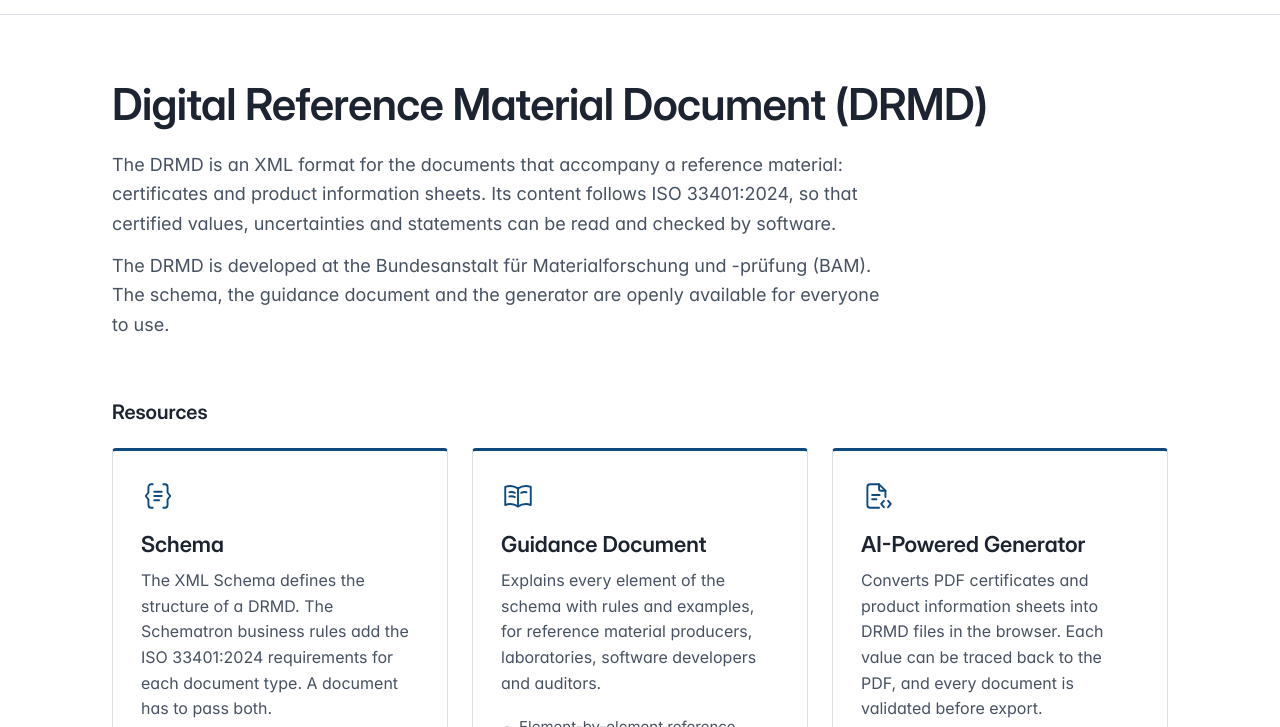
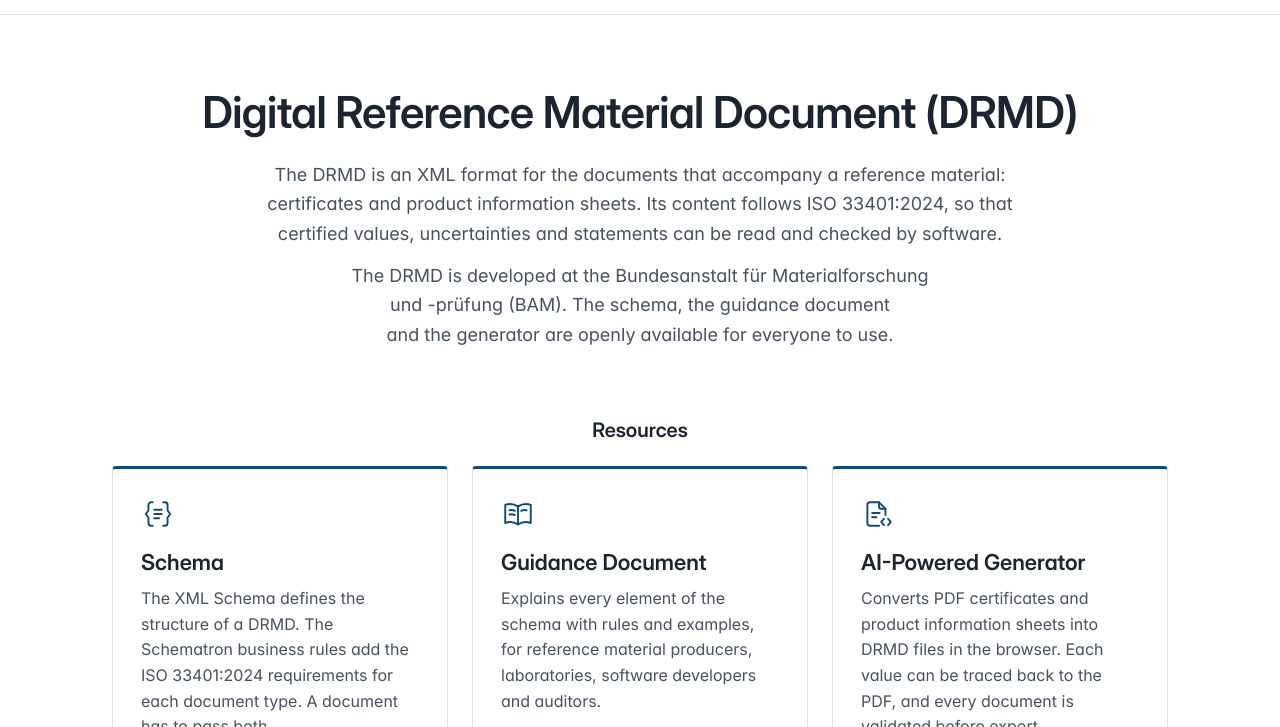
Before and after one commit to punitharumilli/DRMD, a plain HTML site: page index.html in a window 1280 px wide. Shown: the part 66-793 px from the top of the page. Drawn offline with Linux system fonts and the light colour scheme.

Commit message:
Centre the introduction

```diff
--- a/index.html
+++ b/index.html
@@ -73,15 +73,15 @@
 .nav a:hover{color:var(--blue);text-decoration:underline}
 
 /* Introduction */
-.intro{padding-block:64px 40px}
-.intro h1{font-size:clamp(2rem,1.45rem + 1.9vw,2.75rem);line-height:1.15;letter-spacing:-.015em;max-width:22em}
-.intro__text{margin-top:20px;max-width:46em}
-.intro__text p{color:var(--text-2);font-size:1.125rem;line-height:1.65}
+.intro{padding-block:72px 48px;text-align:center}
+.intro h1{font-size:clamp(2rem,1.45rem + 1.9vw,2.75rem);line-height:1.15;letter-spacing:-.015em;max-width:22em;margin-inline:auto}
+.intro__text{margin:22px auto 0;max-width:44em}
+.intro__text p{color:var(--text-2);font-size:1.125rem;line-height:1.65;text-wrap:balance}
 .intro__text p + p{margin-top:12px}
 
 /* Resources */
 .resources{padding-block:16px 80px}
-.resources__title{font-size:1.25rem}
+.resources__title{font-size:1.25rem;text-align:center}
 .boxes{display:grid;grid-template-columns:repeat(3,minmax(0,1fr));gap:24px;margin-top:20px}
 .box{position:relative;display:flex;flex-direction:column;background:#fff;border:1px solid var(--line);border-top:3px solid var(--blue);border-radius:4px;padding:28px 28px 26px}
 .box:hover{border-color:var(--blue)}
@@ -170,6 +170,7 @@
   .brand__rule{height:32px}
   .brand__full{display:none}
   .intro{padding-block:40px 28px}
+  .intro,.resources__title{text-align:left}
   .intro__text p{font-size:1.0625rem}
   .resources{padding-bottom:56px}
   .box{padding:24px 20px 22px}
```
